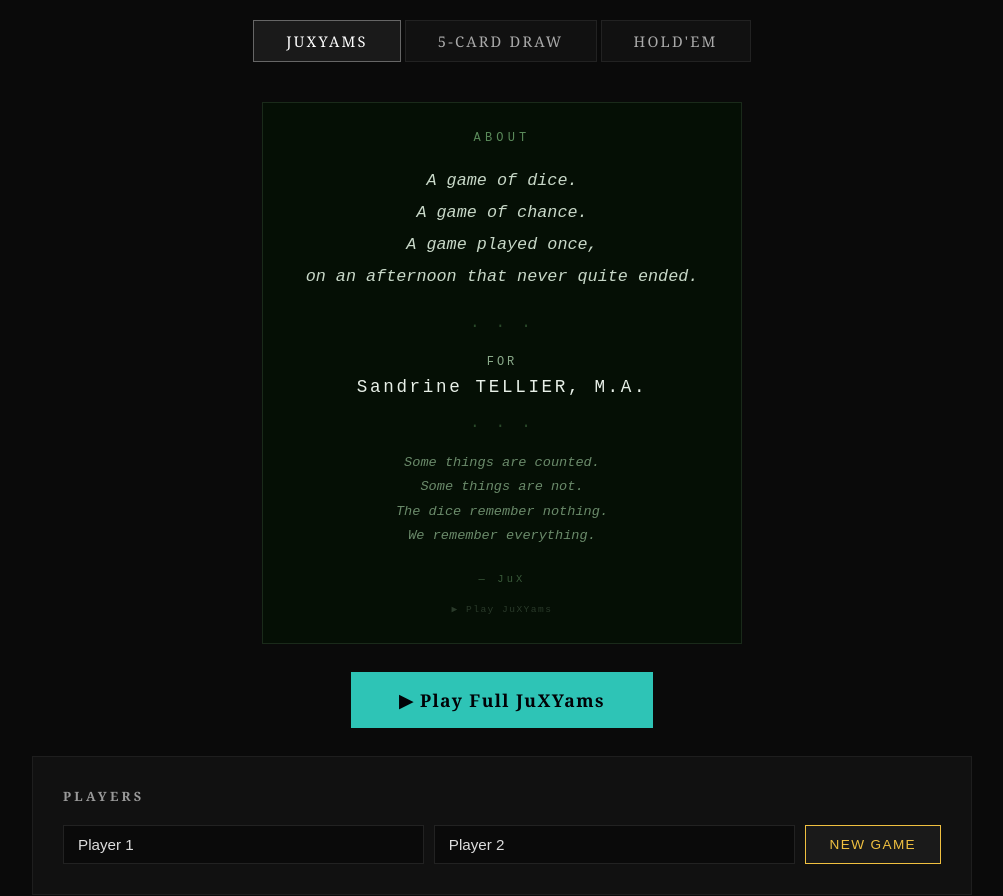
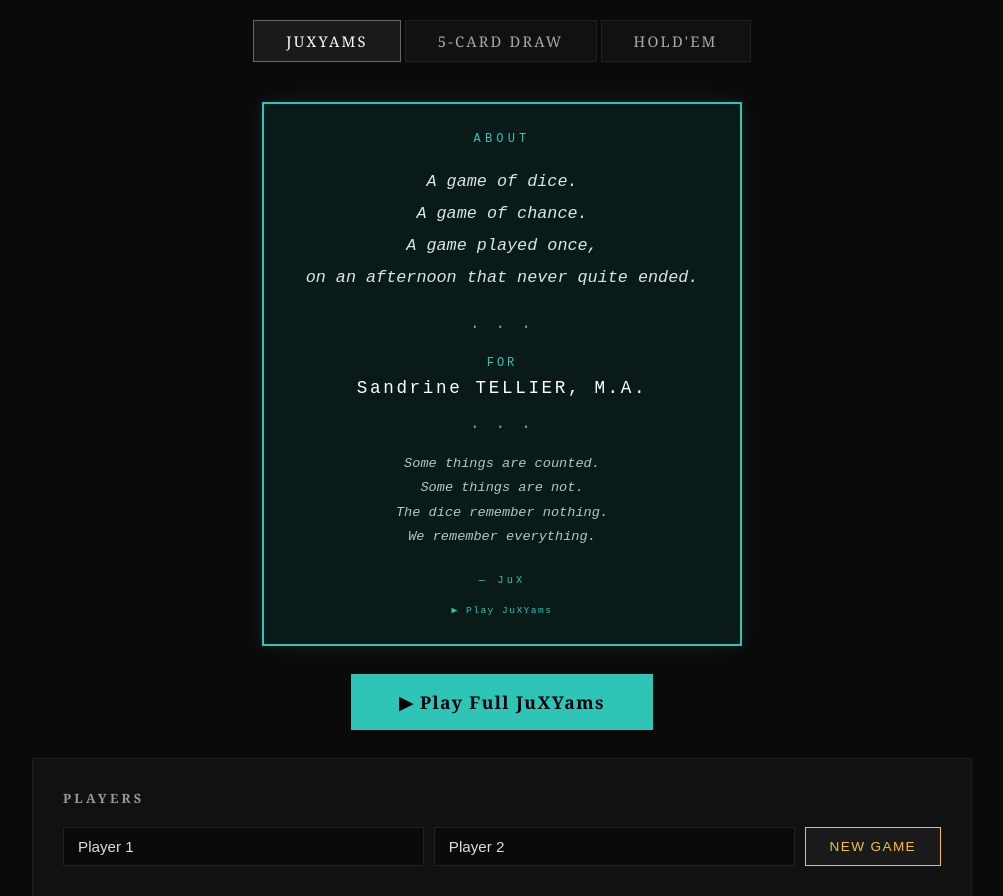
Before and after one commit to alissali/Learn, a Flask app: page / in a window 1280 px wide. Shown: the part 129-1025 px from the top of the page, without its empty margins (138-1141 px from the left). Run offline with Flask 2, Linux system fonts and the light colour scheme.

Commit message:
Poem: fix visibility — OPAL teal border, contrast restored

```diff
--- a/JeuX/templates/jeux.html
+++ b/JeuX/templates/jeux.html
@@ -135,31 +135,32 @@ body { font-family:'Georgia',serif; background:#0a0a0a; color:#e0e0e0; min-heigh
   <div id="yams-about" style="
     max-width:480px;margin:0 auto 28px auto;
     padding:28px 32px;
-    border:1px solid #1a2a1a;
-    background:#050f05;
+    border:2px solid #2ec4b6;
+    background:#0a1a18;
     text-align:center;
     font-family:'Courier New',monospace;
     cursor:pointer;
+    box-shadow:0 0 18px rgba(46,196,182,0.12);
   " onclick="window.location.href='/yams'">
-    <div style="font-size:0.75em;letter-spacing:0.35em;text-transform:uppercase;color:#5a8a5a;margin-bottom:20px">About</div>
-    <div style="font-size:1.05em;color:#c8d8c8;line-height:1.9;font-style:italic">
+    <div style="font-size:0.75em;letter-spacing:0.35em;text-transform:uppercase;color:#2ec4b6;margin-bottom:20px">About</div>
+    <div style="font-size:1.05em;color:#d8e8e0;line-height:1.9;font-style:italic">
       A game of dice.<br>
       A game of chance.<br>
       A game played once,<br>
       on an afternoon that never quite ended.
     </div>
-    <div style="margin:24px 0 20px 0;color:#2a4a2a;letter-spacing:0.2em">· · ·</div>
-    <div style="font-size:0.75em;letter-spacing:0.25em;color:#8aaa8a;text-transform:uppercase">For</div>
-    <div style="font-size:1.1em;color:#e8f0e8;letter-spacing:0.15em;margin-top:8px">Sandrine TELLIER, M.A.</div>
-    <div style="margin:20px 0 16px 0;color:#2a4a2a;letter-spacing:0.2em">· · ·</div>
-    <div style="font-size:0.85em;color:#6a8a6a;line-height:1.8;font-style:italic">
+    <div style="margin:24px 0 20px 0;color:#2ec4b6;letter-spacing:0.2em">· · ·</div>
+    <div style="font-size:0.75em;letter-spacing:0.25em;color:#2ec4b6;text-transform:uppercase">For</div>
+    <div style="font-size:1.1em;color:#ffffff;letter-spacing:0.15em;margin-top:8px">Sandrine TELLIER, M.A.</div>
+    <div style="margin:20px 0 16px 0;color:#2ec4b6;letter-spacing:0.2em">· · ·</div>
+    <div style="font-size:0.85em;color:#b0c8c0;line-height:1.8;font-style:italic">
       Some things are counted.<br>
       Some things are not.<br>
       The dice remember nothing.<br>
       We remember everything.
     </div>
-    <div style="margin-top:24px;font-size:0.65em;letter-spacing:0.3em;color:#3a5a3a">— JuX</div>
-    <div style="margin-top:18px;font-size:0.6em;color:#2a3a2a;letter-spacing:0.15em">▶ Play JuXYams</div>
+    <div style="margin-top:24px;font-size:0.65em;letter-spacing:0.3em;color:#2ec4b6">— JuX</div>
+    <div style="margin-top:18px;font-size:0.6em;color:#2ec4b6;letter-spacing:0.15em">▶ Play JuXYams</div>
   </div>
 
   <div style="text-align:center;margin-bottom:28px;">
```
